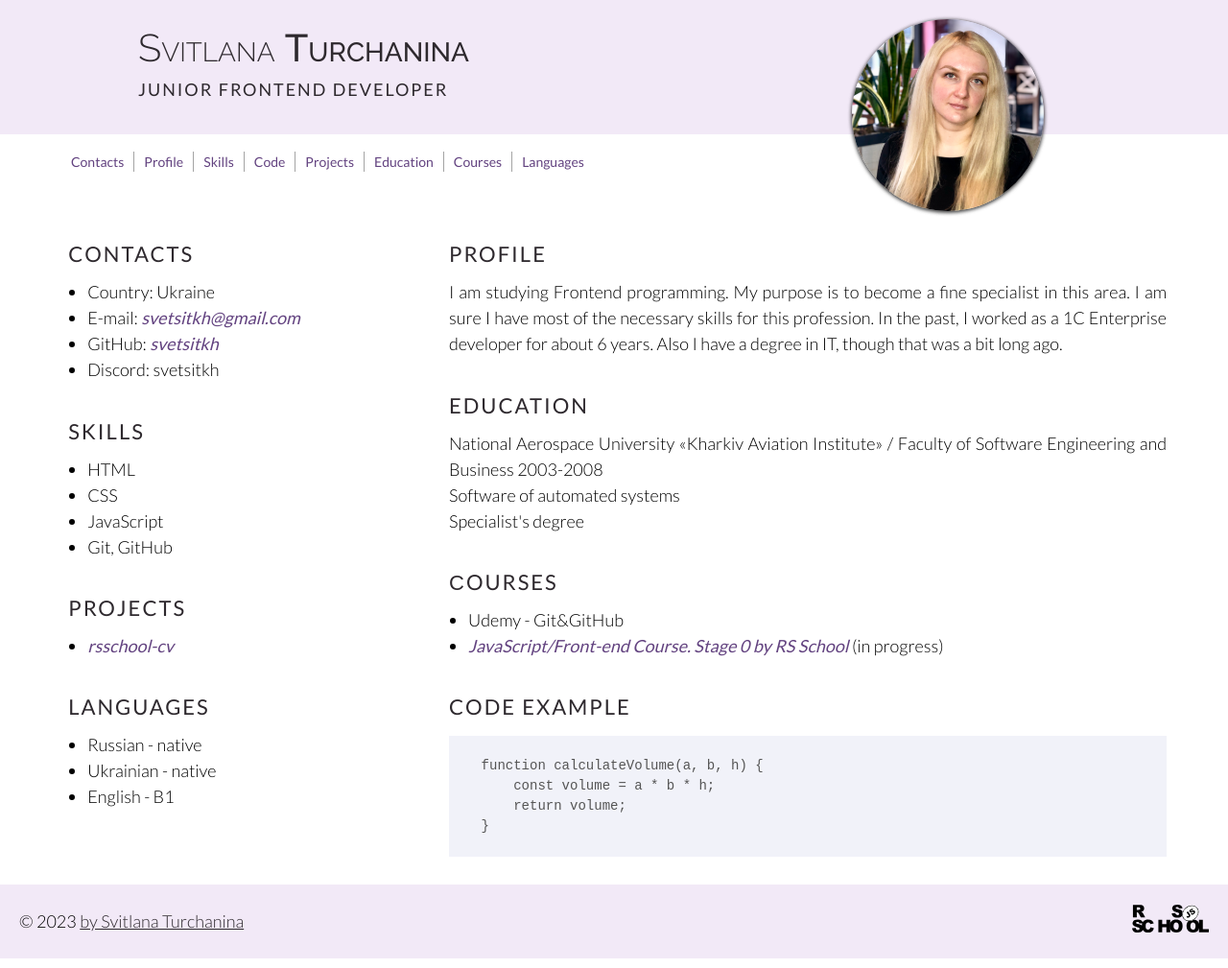
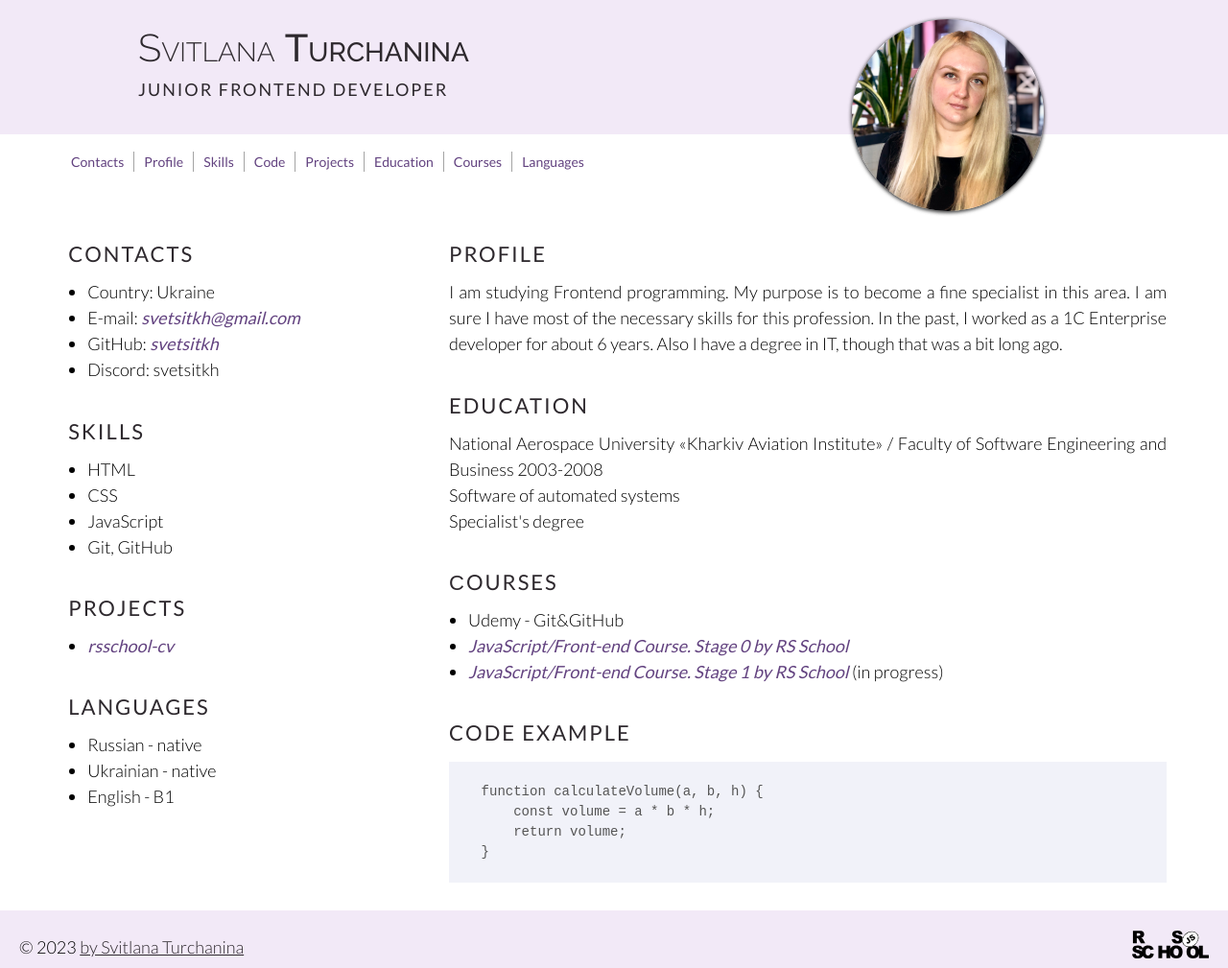
Before and after one commit to svetsitkh/rsschool-cv, a plain HTML site: page index.html in a window 1280 px wide. Shown: the whole page at 96% size. Drawn offline with Linux system fonts and the light colour scheme.

Commit message:
feat: add information in cv

```diff
--- a/index.html
+++ b/index.html
@@ -160,6 +160,12 @@
                                 target="_blank" class="link">
                                 JavaScript/Front-end Course. Stage 0 by RS School
                             </a>
+                        </li>
+                        <li>
+                            <a href="https://rs.school/js/" title="RSS Course"
+                                target="_blank" class="link">
+                                JavaScript/Front-end Course. Stage 1 by RS School
+                            </a>
                             (in progress)
                         </li>
                     </ul>
```
Also changed, not shown: 1 other file.
